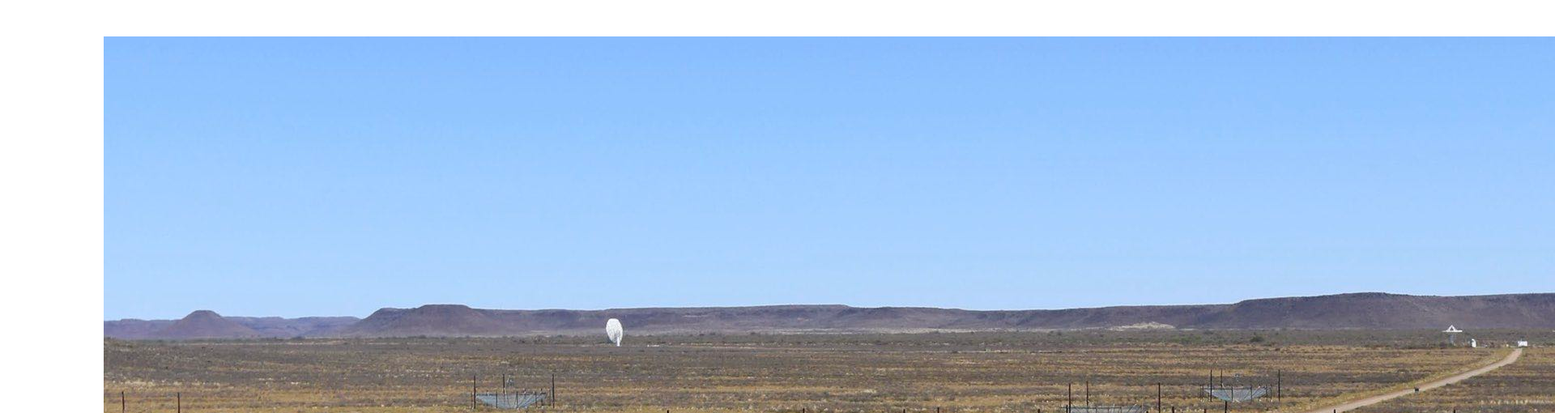
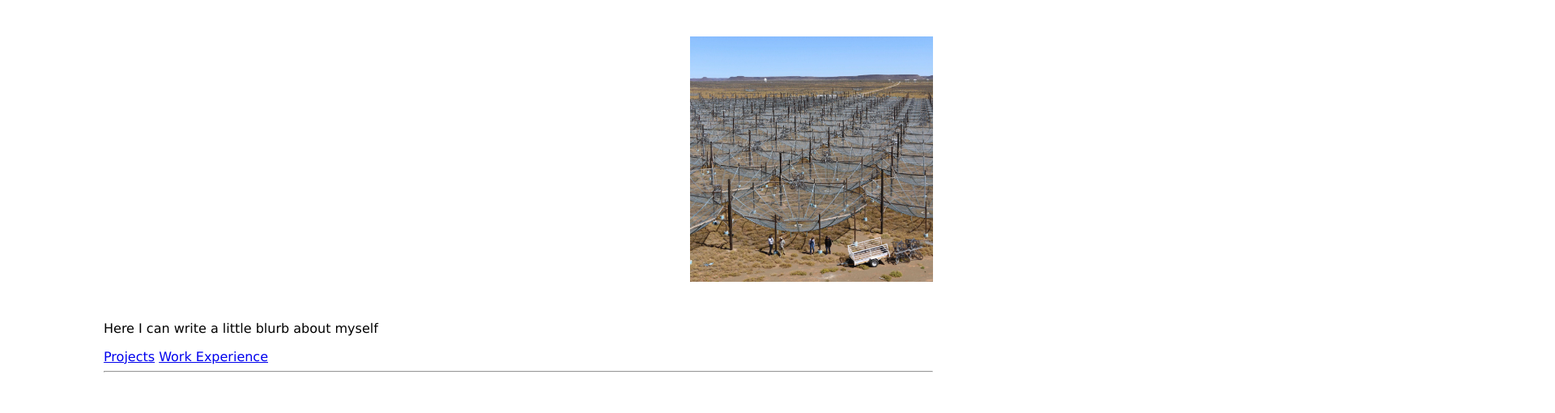
Before and after one commit to Stoverbrock1/personalWebsite, a plain HTML site: page Practice/index.html in a window 1280 px wide. Shown: the part 106-616 px from the top of the page at 81% size, 1920 px wide, since content can reach past the window. Drawn offline with Linux system fonts and the light colour scheme.

Commit message:
updated photo format a bit

```diff
--- a/Practice/kitchen.css
+++ b/Practice/kitchen.css
@@ -11,7 +11,13 @@ img {
     margin: 0 20px 0 0;
 }
 h1 img {
-    margin-bottom: -20px;
+    width: 300px;
+    height: auto;
+    margin: 0;
+    display: block;
+    margin-left: auto;
+    margin-right: 0;
+
 }
 small {
 color: #666666;
```
Also changed, not shown: 2 other files.
